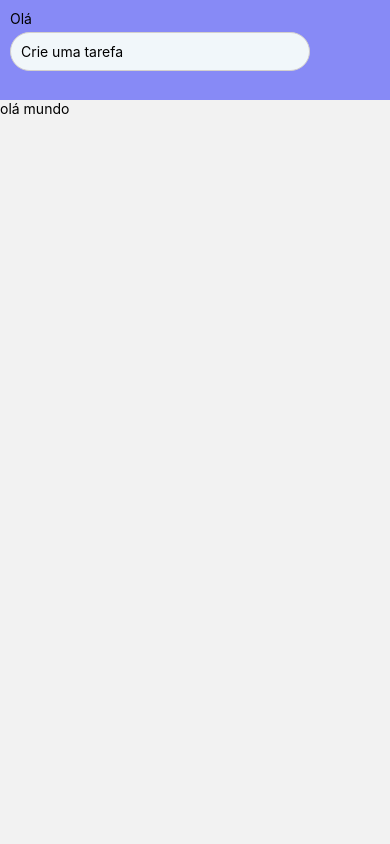
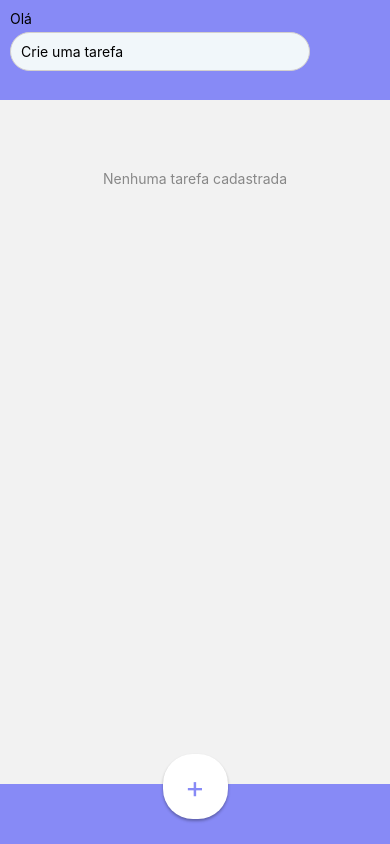
Before and after one commit to leviutima/list-native, a React Native app: screen /Home in a window 390 px wide. Built offline with nearby package versions, Linux system fonts and the light colour scheme.

Commit message:
feat: create footer and task context

```diff
--- a/App.tsx
+++ b/App.tsx
@@ -5,12 +5,14 @@ import { createNativeStackNavigator } from "@react-navigation/native-stack";
 import { NavigationContainer } from "@react-navigation/native";
 import Home from "./src/pages/home";
 import { UserProvider } from "./src/context/user-context";
+import { TaskProvider } from "./src/context/task-context";
 
 export default function App() {
   const Stack = createNativeStackNavigator();
 
   return (
     <UserProvider>
+      <TaskProvider>
         <NavigationContainer>
           <Stack.Navigator>
             <Stack.Screen
@@ -25,6 +27,7 @@ export default function App() {
             />
           </Stack.Navigator>
         </NavigationContainer>
+      </TaskProvider>
     </UserProvider>
   );
 }
--- a/package.json
+++ b/package.json
@@ -16,7 +16,8 @@
     "react": "19.0.0",
     "react-native": "0.79.5",
     "react-native-safe-area-context": "5.4.0",
-    "react-native-screens": "~4.11.1"
+    "react-native-screens": "~4.11.1",
+    "react-native-vector-icons": "^10.2.0"
   },
   "devDependencies": {
     "@babel/core": "^7.25.2",
--- /dev/null
+++ b/src/components/footer/Footer.tsx
@@ -0,0 +1,205 @@
+import React, { useContext, useState } from "react";
+import {
+  Text,
+  TextInput,
+  TouchableOpacity,
+  View,
+  Modal,
+  StyleSheet,
+  Switch,
+} from "react-native";
+import { style } from "./style";
+import { TaskContext } from "../../context/task-context";
+
+export default function Footer() {
+  const { addTask } = useContext(TaskContext);
+  const [modalVisible, setModalVisible] = useState(false);
+  const [title, setTitle] = useState("");
+  const [description, setDescription] = useState("");
+  const [urgent, setUrgent] = useState(false);
+  const [pending, setPending] = useState(false);
+  const [optional, setOptional] = useState(false);
+
+  function toggleModal() {
+    setModalVisible(!modalVisible);
+  }
+
+  function handleSubmit() {
+    const formData = {
+      title,
+      description,
+      flags: {
+        urgent,
+        pending,
+        optional,
+      },
+    };
+    addTask({
+      title,
+      description,
+      urgent,
+      pending,
+      optional,
+    });
+
+    console.log("Dados do formulário:", formData);
+    setTitle("");
+    setDescription("");
+    setUrgent(false);
+    setPending(false);
+    setOptional(false);
+    toggleModal();
+  }
+
+  return (
+    <View style={style.footerContainer}>
+      <TouchableOpacity style={style.buttonCreateTask} onPress={toggleModal}>
+        <Text style={style.plusText}>+</Text>
+      </TouchableOpacity>
+
+      <Modal
+        visible={modalVisible}
+        animationType="slide"
+        transparent={true}
+        onRequestClose={toggleModal}
+      >
+        <View style={modalStyles.modalBackground}>
+          <View style={modalStyles.modalContainer}>
+            <Text style={modalStyles.modalTitle}>Nova Tarefa</Text>
+
+            <TextInput
+              style={modalStyles.input}
+              placeholder="Título"
+              value={title}
+              onChangeText={setTitle}
+            />
+
+            <TextInput
+              style={[modalStyles.input, modalStyles.textArea]}
+              placeholder="Descrição"
+              value={description}
+              onChangeText={setDescription}
+              multiline
+              numberOfLines={4}
+            />
+
+            <View style={modalStyles.flagsContainer}>
+              <FlagSwitch
+                label="Urgente"
+                value={urgent}
+                onValueChange={setUrgent}
+              />
+              <FlagSwitch
+                label="Pendente"
+                value={pending}
+                onValueChange={setPending}
+              />
+              <FlagSwitch
+                label="Opcional"
+                value={optional}
+                onValueChange={setOptional}
+              />
+            </View>
+
+            <View style={modalStyles.buttonsRow}>
+              <TouchableOpacity
+                onPress={toggleModal}
+                style={modalStyles.cancelButton}
+              >
+                <Text style={modalStyles.buttonText}>Cancelar</Text>
+              </TouchableOpacity>
+
+              <TouchableOpacity
+                onPress={handleSubmit}
+                style={modalStyles.submitButton}
+              >
+                <Text style={modalStyles.buttonText}>Salvar</Text>
+              </TouchableOpacity>
+            </View>
+          </View>
+        </View>
+      </Modal>
+    </View>
+  );
+}
+
+function FlagSwitch({
+  label,
+  value,
+  onValueChange,
+}: {
+  label: string;
+  value: boolean;
+  onValueChange: (v: boolean) => void;
+}) {
+  return (
+    <View style={modalStyles.flagRow}>
+      <Text style={{ fontSize: 16 }}>{label}</Text>
+      <Switch value={value} onValueChange={onValueChange} />
+    </View>
+  );
+}
+
+const modalStyles = StyleSheet.create({
+  modalBackground: {
+    flex: 1,
+    backgroundColor: "rgba(0,0,0,0.5)",
+    justifyContent: "center",
+    alignItems: "center",
+  },
+  modalContainer: {
+    backgroundColor: "white",
+    width: "90%",
+    borderRadius: 10,
+    padding: 20,
+  },
+  modalTitle: {
+    fontSize: 22,
+    fontWeight: "bold",
+    marginBottom: 16,
+    textAlign: "center",
+  },
+  input: {
+    borderWidth: 1,
+    borderColor: "#ccc",
+    borderRadius: 6,
+    paddingHorizontal: 12,
+    paddingVertical: 8,
+    marginBottom: 12,
+  },
+  textArea: {
+    height: 80,
+    textAlignVertical: "top",
+  },
+  flagsContainer: {
+    flexDirection: "row",
+    justifyContent: "space-between",
+    marginBottom: 16,
+  },
+  flagRow: {
+    flexDirection: "row",
+    alignItems: "center",
+    justifyContent: "space-between",
+    width: 100,
+  },
+  buttonsRow: {
+    flexDirection: "row",
+    justifyContent: "space-around",
+  },
+  cancelButton: {
+    backgroundColor: "#aaa",
+    paddingVertical: 10,
+    paddingHorizontal: 20,
+    borderRadius: 6,
+  },
+  submitButton: {
+    backgroundColor: "#878AF6",
+    paddingVertical: 10,
+    paddingHorizontal: 20,
+    borderRadius: 6,
+  },
+  buttonText: {
+    color: "white",
+    fontWeight: "bold",
+  },
+});
--- /dev/null
+++ b/src/components/footer/style.ts
@@ -0,0 +1,35 @@
+import { StyleSheet } from "react-native";
+
+export const style = StyleSheet.create({
+  footerContainer: {
+    padding: 16,
+    backgroundColor: "#878AF6",
+    alignItems: "center",
+    position: "absolute",
+    bottom: 0,
+    width: "100%",
+    height: 60,
+  },
+
+  buttonCreateTask: {
+    width: 65,
+    height: 65,
+    borderRadius: 30,
+    backgroundColor: "white",
+    alignItems: "center",
+    justifyContent: "center",
+    position: "absolute",
+    top: -30,
+    alignSelf: "center",
+    elevation: 4,
+    shadowColor: "#000",
+    shadowOffset: { width: 0, height: 2 },
+    shadowOpacity: 0.3,
+    shadowRadius: 3,
+  },
+
+  plusText: {
+    fontSize: 30,
+    color: '#878AF6'
+  }
+});
--- /dev/null
+++ b/src/context/task-context.tsx
@@ -0,0 +1,35 @@
+import React, { createContext, useState, ReactNode } from "react";
+
+type Task = {
+  id: string;
+  title: string;
+  description: string;
+  urgent: boolean;
+  pending: boolean;
+  optional: boolean;
+};
+
+type TaskContextType = {
+  tasks: Task[];
+  addTask: (task: Omit<Task, "id">) => void;
+};
+
+export const TaskContext = createContext<TaskContextType>({
+  tasks: [],
+  addTask: () => {},
+});
+
+export function TaskProvider({ children }: { children: ReactNode }) {
+  const [tasks, setTasks] = useState<Task[]>([]);
+
+  function addTask(task: Omit<Task, "id">) {
+    const newTask = { ...task, id: Math.random().toString(36) };
+    setTasks((oldTasks) => [...oldTasks, newTask]);
+  }
+
+  return (
+    <TaskContext.Provider value={{ tasks, addTask }}>
+      {children}
+    </TaskContext.Provider>
+  );
+}
--- a/src/pages/home/index.tsx
+++ b/src/pages/home/index.tsx
@@ -1,14 +1,42 @@
-import React from "react";
-import { View, Text } from "react-native";
+import React, { useContext } from "react";
+import { FlatList, Text, View } from "react-native";
 import { Header } from "../../components/header/header";
 import { SafeAreaView } from "react-native-safe-area-context";
+import Footer from "../../components/footer/Footer";
+import { style } from "./styles";
+import { TaskContext } from "../../context/task-context";
 
 export default function Home() {
+  const { tasks } = useContext(TaskContext);
+
   return (
-    <SafeAreaView >
-      <View>
+    <SafeAreaView style={{ flex: 1 }}>
+      <View style={style.mainContainer}>
         <Header />
-        <Text>olá mundo</Text>
+
+        <FlatList
+          data={tasks}
+          keyExtractor={(item) => item.id}
+          contentContainerStyle={{ paddingVertical: 20, paddingHorizontal: 16 }}
+          renderItem={({ item }) => (
+            <View style={style.taskCard}>
+              <Text style={style.taskTitle}>{item.title}</Text>
+              <Text style={style.taskDescription}>{item.description}</Text>
+              <View style={style.flagsContainer}>
+                {item.urgent && <Text style={[style.flag, { backgroundColor: "#f44336" }]}>Urgente</Text>}
+                {item.pending && <Text style={[style.flag, { backgroundColor: "#ff9800" }]}>Pendente</Text>}
+                {item.optional && <Text style={[style.flag, { backgroundColor: "#2196f3" }]}>Opcional</Text>}
+              </View>
+            </View>
+          )}
+          ListEmptyComponent={() => (
+            <Text style={{ textAlign: "center", marginTop: 40, color: "#888" }}>
+              Nenhuma tarefa cadastrada
+            </Text>
+          )}
+        />
+
+        <Footer />
       </View>
     </SafeAreaView>
   );
--- a/src/pages/home/styles.ts
+++ b/src/pages/home/styles.ts
@@ -0,0 +1,48 @@
+import { StyleSheet } from "react-native";
+
+export const style = StyleSheet.create({
+    mainContainer: {
+        display: 'flex',
+        flexDirection: 'column',
+        gap: 10,
+        flex: 1
+    },
+    taskCard: {
+  backgroundColor: "#fff",
+  padding: 16,
+  borderRadius: 8,
+  marginBottom: 12,
+  elevation: 2, // sombra android
+  shadowColor: "#000", // sombra ios
+  shadowOffset: { width: 0, height: 1 },
+  shadowOpacity: 0.2,
+  shadowRadius: 2,
+},
+
+taskTitle: {
+  fontSize: 18,
+  fontWeight: "bold",
+  marginBottom: 6,
+},
+
+taskDescription: {
+  fontSize: 14,
+  color: "#444",
+  marginBottom: 8,
+},
+
+flagsContainer: {
+  flexDirection: "row",
+  gap: 8, // no RN pode usar marginRight para espaçamento
+},
+
+flag: {
+  color: "white",
+  paddingHorizontal: 8,
+  paddingVertical: 4,
+  borderRadius: 4,
+  fontSize: 12,
+  fontWeight: "bold",
+  marginRight: 6,
+},
+})
```
Also changed, not shown: 1 other file (tests, documents, lock files or other folders). Lines whose indentation alone changed are shown as unchanged.
